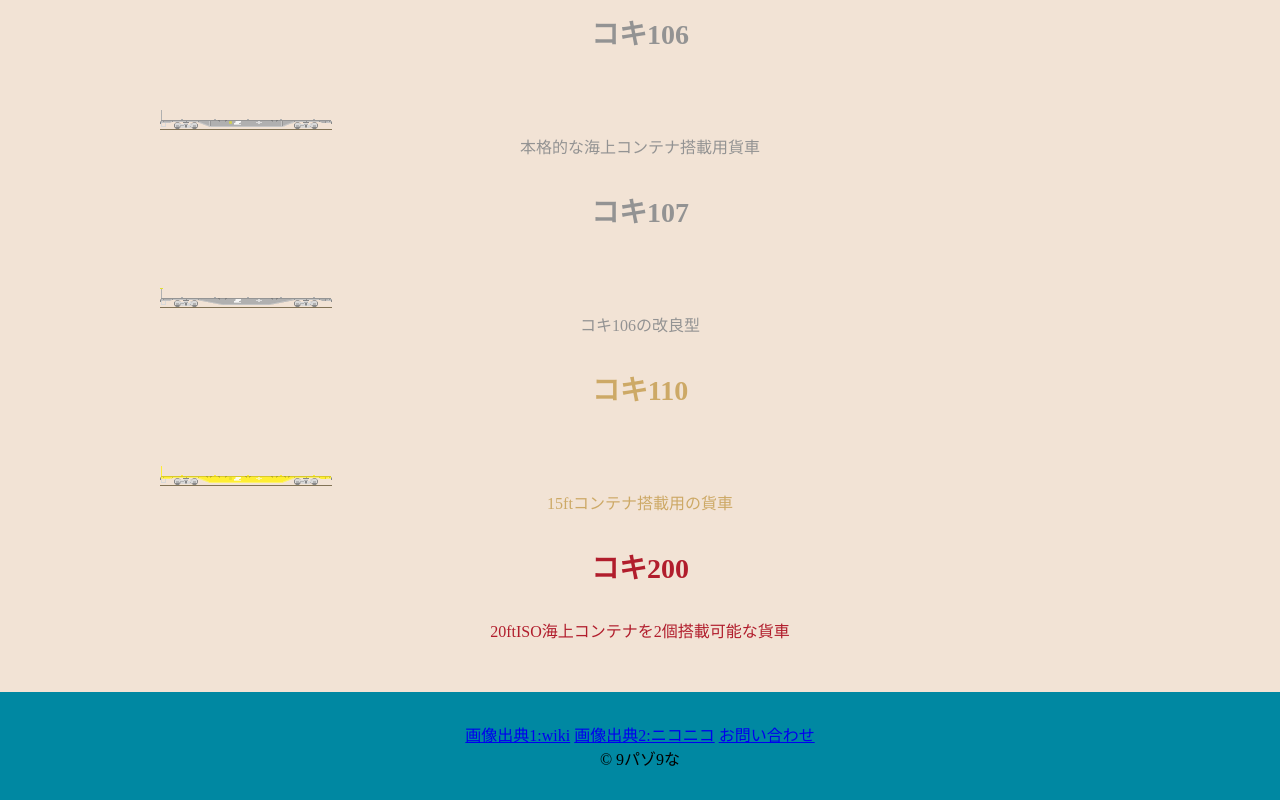
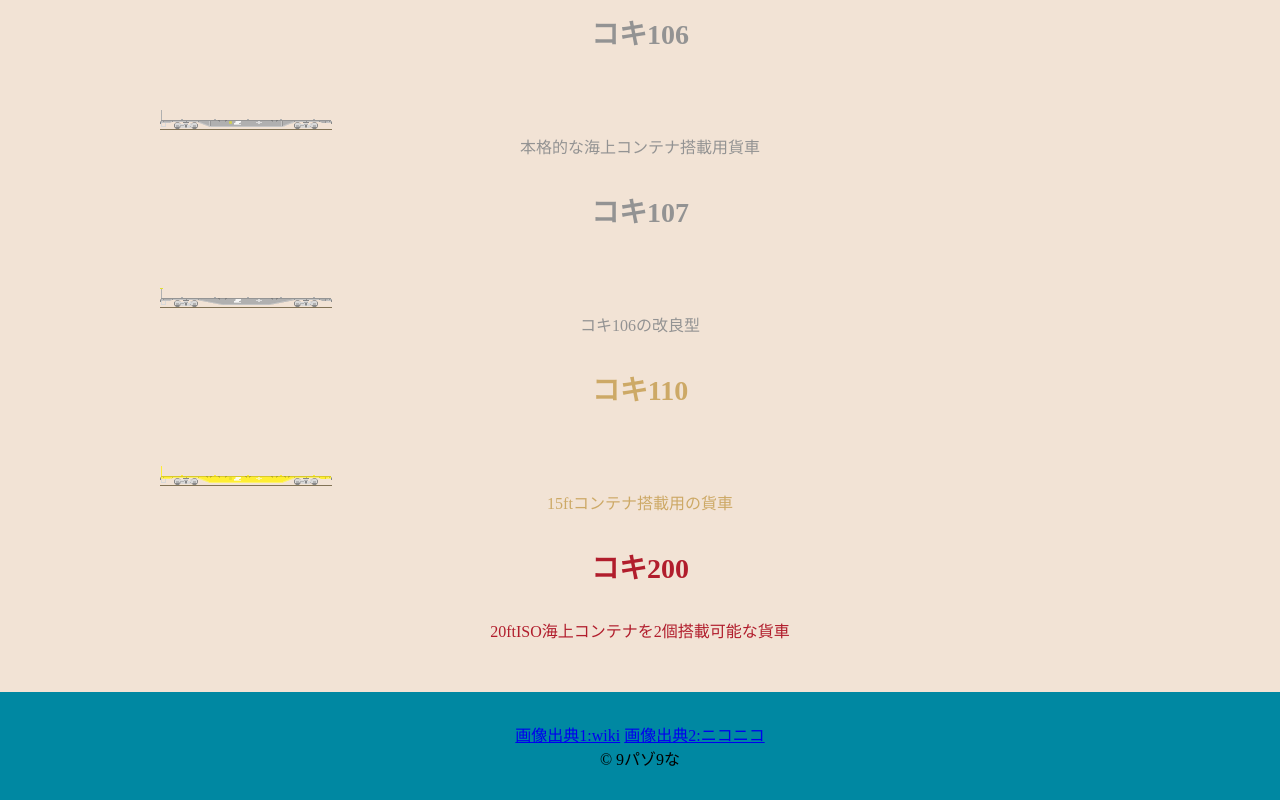
Before and after one commit to kumoha211-1000/websitesan, a plain HTML site: page index.html in a window 1280 px wide. Shown: the part 1341-2141 px from the top of the page. Drawn offline with Linux system fonts and the light colour scheme.

Commit message:
Update index.html

```diff
--- a/index.html
+++ b/index.html
@@ -68,6 +68,5 @@
 <footer>
   <a href=https://ja.wikipedia.org/wiki/JR%E8%B2%A8%E7%89%A9%E3%82%B3%E3%82%AD100%E7%B3%BB%E8%B2%A8%E8%BB%8A>画像出典1:wiki</a>
   <a href=https://dic.nicovideo.jp/a/%E3%82%B3%E3%82%AD100%E7%B3%BB>画像出典2:ニコニコ</a>
-  <a href="mailto:kiichimiraikan@gmail.com">お問い合わせ</a>
   <p>&copy; 9パゾ9な</p>
 </footer>
```
